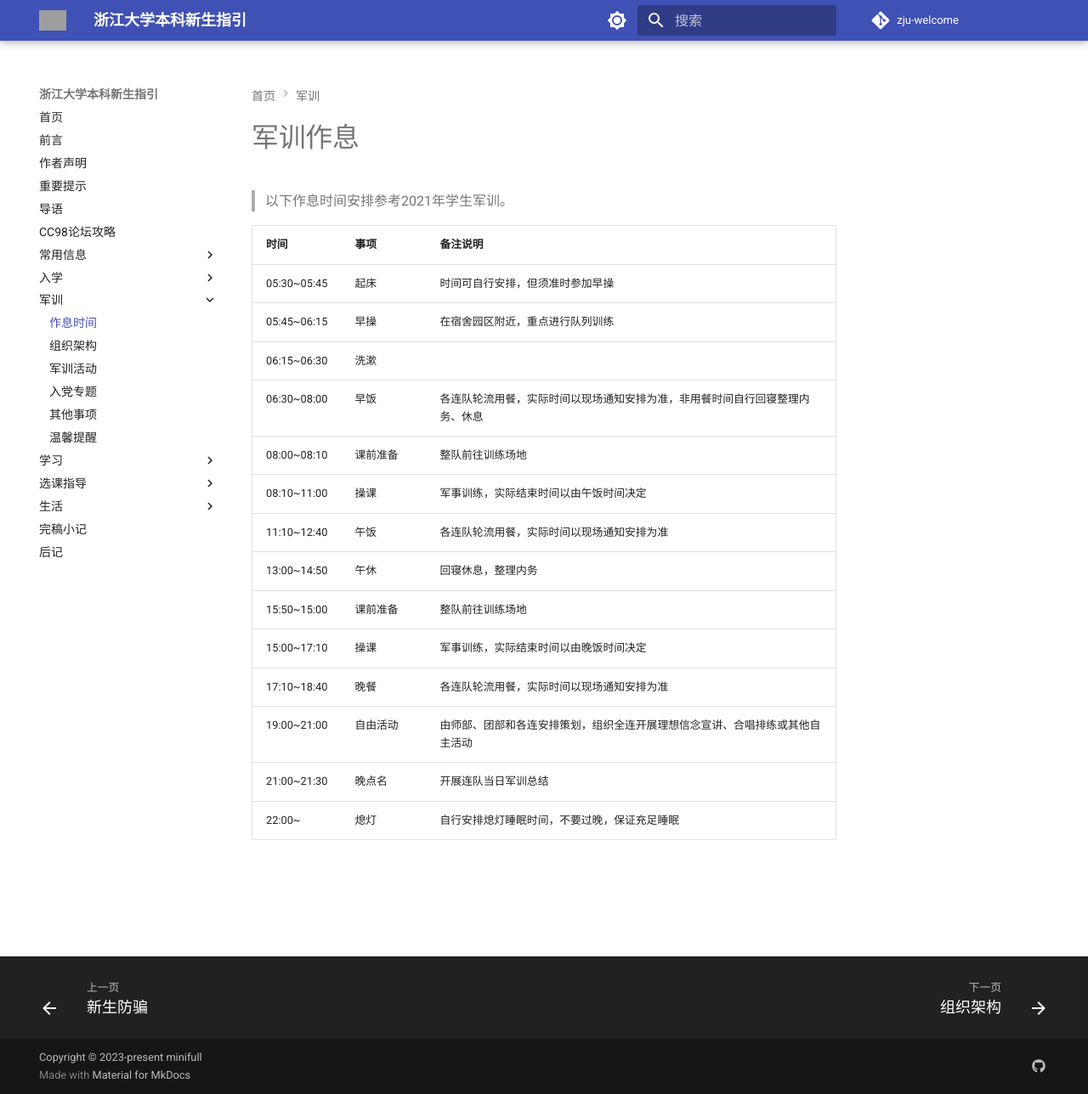
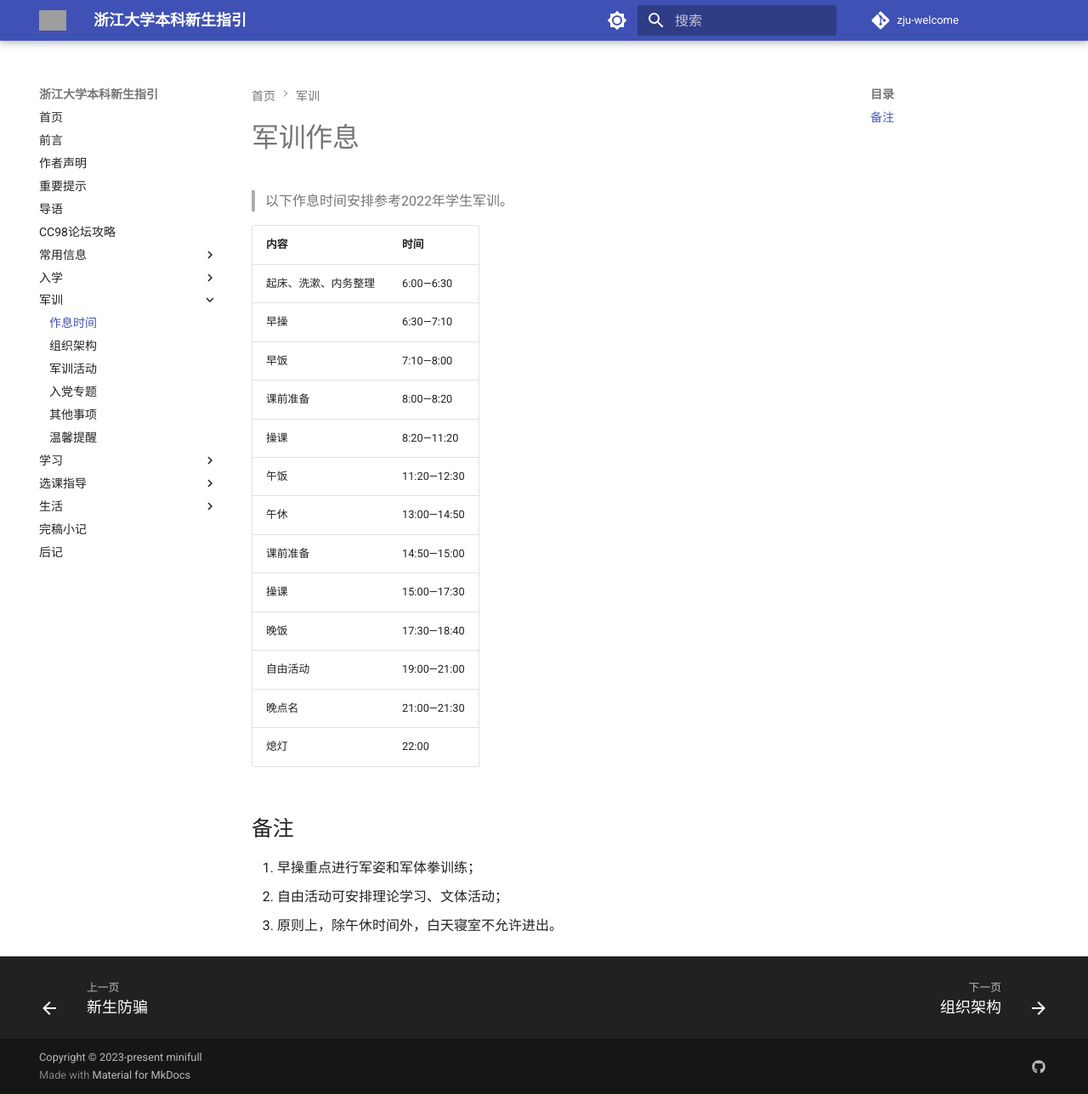
Before and after one commit to mini-full/zju-welcome, an MkDocs documentation site: the page built from docs/military_training/time.md, in a window 1280 px wide and 1288 px high. Shown: the whole window at 85% size. Built offline with MkDocs 1.6.1 and Material for MkDocs 9.7.7, drawn with Linux system fonts in a browser that asks for light colours; comment, search, counter and statistics services are not loaded; grey boxes are pictures that could not be loaded.

Commit message:
update time

```diff
--- a/docs/military_training/time.md
+++ b/docs/military_training/time.md
@@ -1,20 +1,25 @@
 # 军训作息
 
-> 以下作息时间安排参考2021年学生军训。
+> 以下作息时间安排参考2022年学生军训。
 
-|时间          |         事项          |         备注说明|
-|-|-|-|
-|05:30~05:45   |             起床      |        时间可自行安排，但须准时参加早操|
-|05:45~06:15   |             早操      |        在宿舍园区附近，重点进行队列训练|
-|06:15~06:30   |             洗漱      |        |
-|06:30~08:00   |             早饭      |        各连队轮流用餐，实际时间以现场通知安排为准，非用餐时间自行回寝整理内务、休息|
-|08:00~08:10   |             课前准备  |            整队前往训练场地|
-|08:10~11:00   |             操课      |        军事训练，实际结束时间以由午饭时间决定|
-|11:10~12:40   |             午饭      |        各连队轮流用餐，实际时间以现场通知安排为准|
-|13:00~14:50   |             午休      |        回寝休息，整理内务|
-|15:50~15:00   |             课前准备  |            整队前往训练场地|
-|15:00~17:10   |             操课      |        军事训练，实际结束时间以由晚饭时间决定|
-|17:10~18:40   |             晚餐      |        各连队轮流用餐，实际时间以现场通知安排为准|
-|19:00~21:00   |             自由活动  |            由师部、团部和各连安排策划，组织全连开展理想信念宣讲、合唱排练或其他自主活动|
-|21:00~21:30   |             晚点名    |          开展连队当日军训总结|
-|22:00~        |        熄灯           |   自行安排熄灯睡眠时间，不要过晚，保证充足睡眠|
+|内容                |    时间 |
+|-|-|
+|起床、洗漱、内务整理|  6:00—6:30|
+|早操                |6:30—7:10|
+|早饭                |  7:10—8:00|
+|课前准备            |      8:00—8:20|
+|操课                |  8:20—11:20|
+|午饭                |  11:20—12:30|
+|午休                |  13:00—14:50|
+|课前准备            |      14:50—15:00|
+|操课                |  15:00—17:30|
+|晚饭                |  17:30—18:40|
+|自由活动            |      19:00—21:00|
+|晚点名              |    21:00—21:30|
+|熄灯                |    22:00|
+
+## 备注
+
+1. 早操重点进行军姿和军体拳训练；
+2. 自由活动可安排理论学习、文体活动；
+3. 原则上，除午休时间外，白天寝室不允许进出。
```
